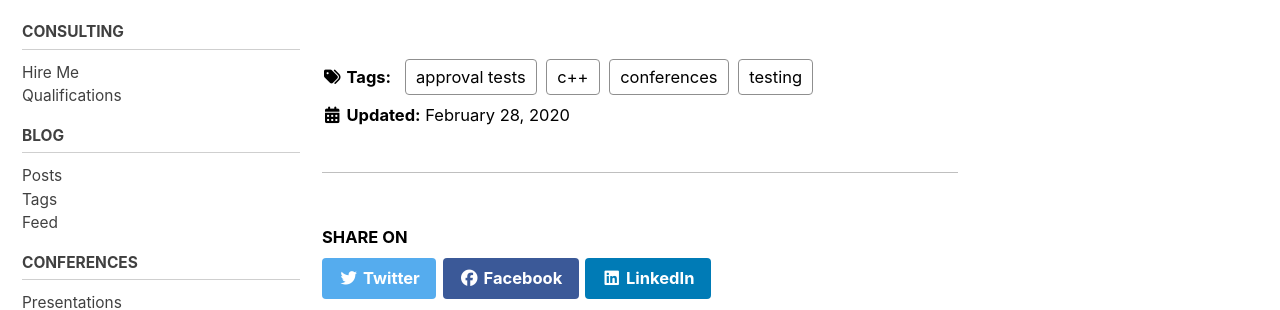
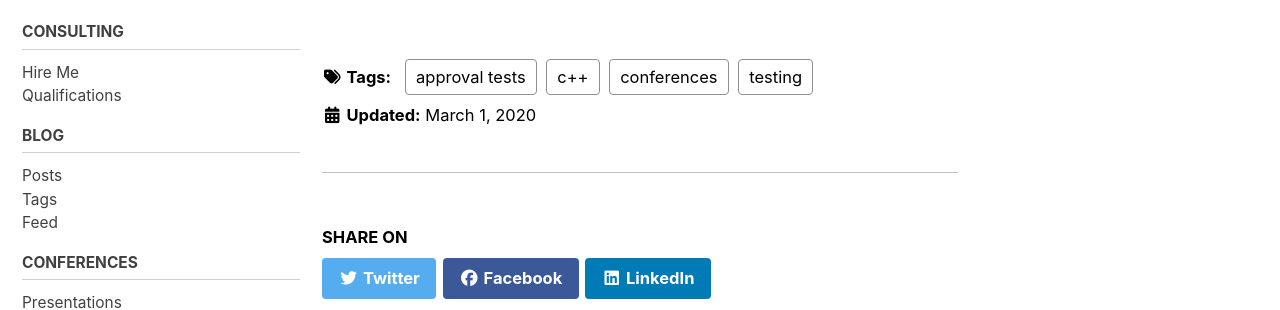
Before and after one commit to claremacrae/claremacrae.github.io, a Jekyll site: the page built from _posts/2020-03-01-cppeurope-2020.md, in a window 1280 px wide and 900 px high, scrolled down 5947 px. Shown: the part 155-465 px from the top of the window. Built offline with Jekyll 4.4.1, drawn with Linux system fonts in a browser that asks for light colours; cached includes are drawn as plain includes; nearby versions of some CDN libraries; comment, search, counter and statistics services are not loaded.

Commit message:
Update date of CppEurope post - to today

```diff
--- a/_posts/2020-02-28-cppeurope-2020.md
+++ b/_posts/2020-03-01-cppeurope-2020.md
@@ -4,7 +4,7 @@ title: "CppEurope 2020 Trip Report"
 excerpt: Notes from CppEurope 2020, in Bucharest, Romania
 toc: true
 toc_sticky: false
-date: 2020-02-28
+date: 2020-03-01
 tags:
   - approval tests
   - c++
```
